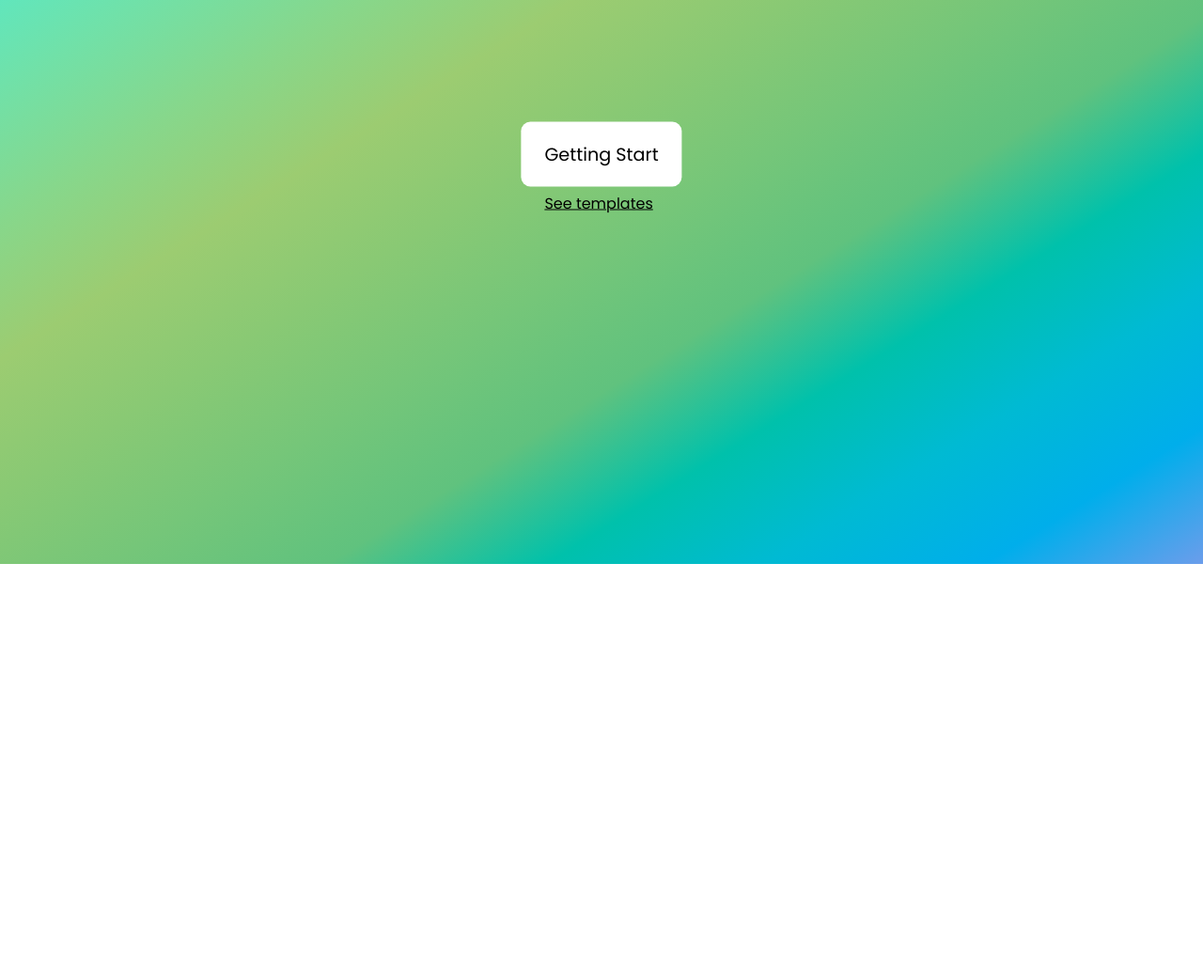
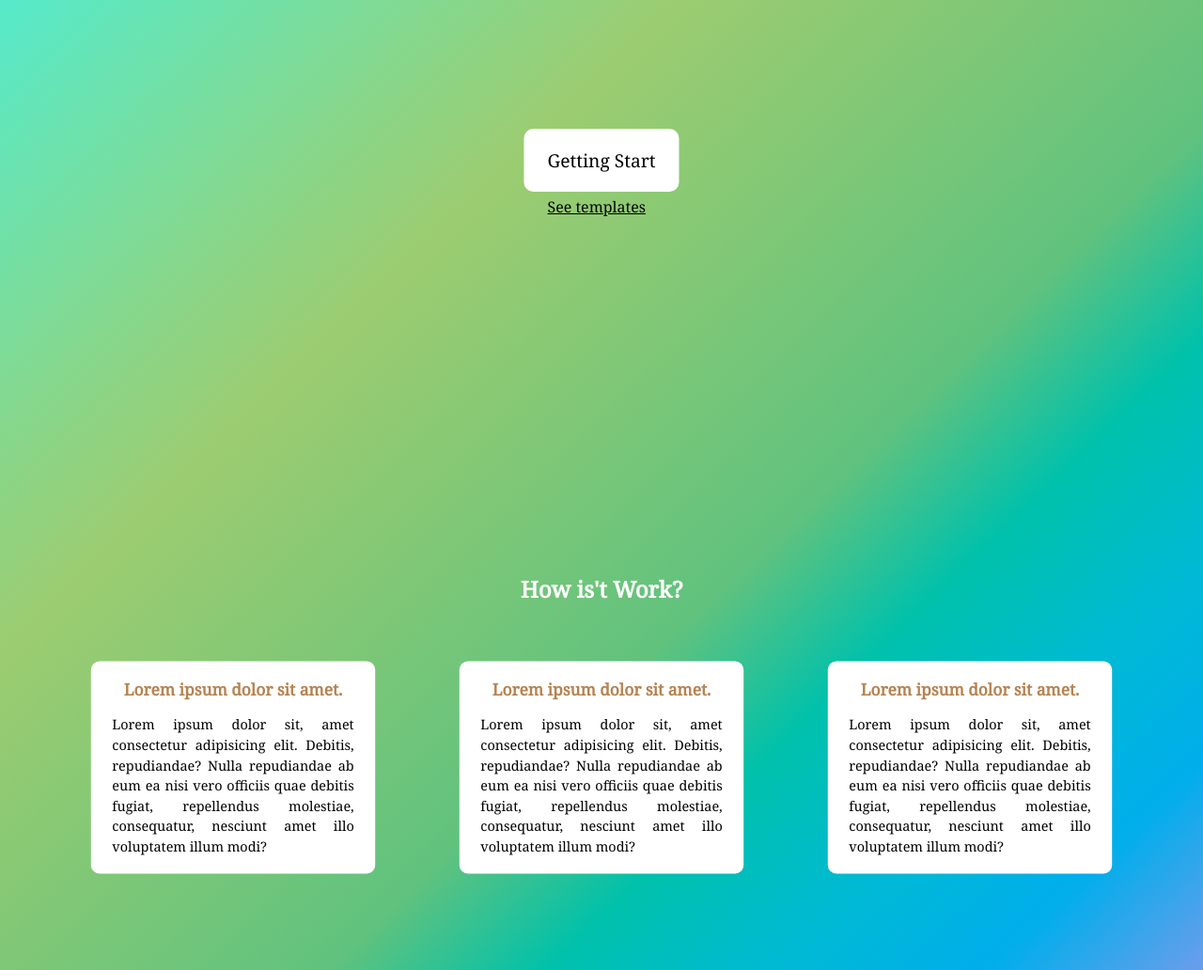
Before and after one commit to waiyan-mg-mg/scssPROJECT, a website: page index.html in a window 1280 px wide. Shown: the part 200-1232 px from the top of the page at 94% size. Before the commit the page ends 800 px from the top, so only its background shows below. Drawn offline with Linux system fonts and the light colour scheme.

Commit message:
added section 1

```diff
--- /dev/null
+++ b/Scss/Sections/_section_1.scss
@@ -0,0 +1,32 @@
+#sec1 {
+  padding-bottom: 5rem;
+  h2 {
+    @include sectionHeader();
+  }
+  .details {
+    display: flex;
+    flex-flow: row wrap;
+    justify-content: space-between;
+    div {
+      width: 30%;
+      height: 50%;
+      padding: 20px 25px;
+      border-radius: 10px;
+      transition: all 0.3s ease-in-out;
+      background-color: white;
+      transform: scale(0.9);
+      &:hover {
+        box-shadow: 1px 1px 5px $orange, -1px -1px 5px $orange;
+        transform: translateY(-5px);
+        transform: scale(1);
+      }
+      h3 {
+        @include sectionHeader(120%, rgba(165, 104, 44, 0.822), 1rem);
+      }
+      p {
+        line-height: 1.5em;
+        text-align: justify;
+      }
+    }
+  }
+}
--- a/Scss/_base.scss
+++ b/Scss/_base.scss
@@ -1,6 +1,5 @@
 // import google font
-@import url("https://fonts.googleapis.com/css2?family=Poppins:ital,wght@0,100;0,200;0,300;0,400;0,500;0,600;0,700;0,800;0,900;1,100;1,200;1,300;1,400;1,500;1,600;1,700;1,800;1,900&display=swap");
-
+@import url("https://fonts.googleapis.com/css2?family=Noto+Serif&display=swap");
 /* reset styles */
 * {
   color: inherit;
@@ -10,9 +9,19 @@
   // border: 1px solid red;
 }
 
+:root {
+  ::selection {
+    background-color: #00c1ab;
+    color: white;
+  }
+}
+
 body {
+  max-width: 1140px;
+  margin: 0 auto;
+  padding: 10px;
   font-size: 1rem;
-  font-family: Poppins;
+  font-family: "Noto Serif", serif;
   background-image: linear-gradient(
     to left top,
     #6b9deb,
--- /dev/null
+++ b/Scss/_mixIn.scss
@@ -0,0 +1,7 @@
+@mixin sectionHeader($font: 150%, $color: white, $mb: 3rem) {
+  text-align: center;
+  color: $color;
+  margin-bottom: $mb;
+  font-size: 150%;
+  font-size: $font;
+}
--- a/Scss/_variables.scss
+++ b/Scss/_variables.scss
@@ -1,4 +1,4 @@
 // virables
 $primary: #6b9deb;
 $orange: #f07a64;
-$lightGreen: #6f9e8a;
+$lightGreen: #6f9e8a; //text
--- a/Scss/index.scss
+++ b/Scss/index.scss
@@ -1,6 +1,11 @@
 // -------------------variable
-@use './variables';
+@import "./variables";
+//
+@import './mixIn';
 // -------------------initial setup
-@use 'base';
+@import "base";
+
 // -------------------header section
-@use  './Sections/header';
+@import "./Sections/header";
+
+@import "./Sections/section_1";
--- a/index.html
+++ b/index.html
@@ -24,5 +24,37 @@
         >
       </div>
     </header>
+    <section id="sec1">
+      <h2>How is't Work?</h2>
+      <div class="details">
+        <div>
+          <h3>Lorem ipsum dolor sit amet.</h3>
+          <p>
+            Lorem ipsum dolor sit, amet consectetur adipisicing elit. Debitis,
+            repudiandae? Nulla repudiandae ab eum ea nisi vero officiis quae
+            debitis fugiat, repellendus molestiae, consequatur, nesciunt amet
+            illo voluptatem illum modi?
+          </p>
+        </div>
+        <div>
+          <h3>Lorem ipsum dolor sit amet.</h3>
+          <p>
+            Lorem ipsum dolor sit, amet consectetur adipisicing elit. Debitis,
+            repudiandae? Nulla repudiandae ab eum ea nisi vero officiis quae
+            debitis fugiat, repellendus molestiae, consequatur, nesciunt amet
+            illo voluptatem illum modi?
+          </p>
+        </div>
+        <div>
+          <h3>Lorem ipsum dolor sit amet.</h3>
+          <p>
+            Lorem ipsum dolor sit, amet consectetur adipisicing elit. Debitis,
+            repudiandae? Nulla repudiandae ab eum ea nisi vero officiis quae
+            debitis fugiat, repellendus molestiae, consequatur, nesciunt amet
+            illo voluptatem illum modi?
+          </p>
+        </div>
+      </div>
+    </section>
   </body>
 </html>
```
Also changed, not shown: css/index.css.
